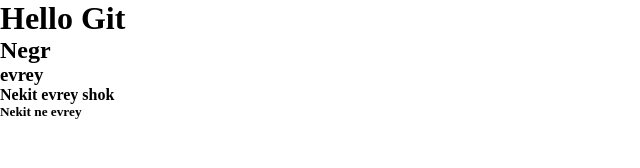
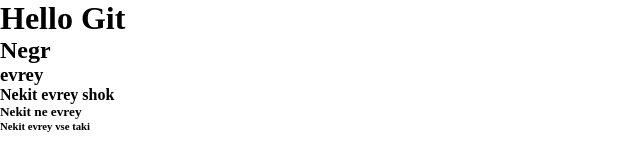
Before and after one commit to UglyBeautiful/git-course-2, a plain HTML site: page index.html in a window 1280 px wide. Shown: the full height of the page, 0-640 px from the left. Drawn offline with Linux system fonts and the light colour scheme.

Commit message:
index.html changed by user1

```diff
--- a/index.html
+++ b/index.html
@@ -17,5 +17,6 @@
     <h3>evrey</h3>
     <h4>Nekit evrey shok</h4>
     <h5>Nekit ne evrey</h5>
+    <h6>Nekit evrey vse taki</h6>
   </body>
 </html>
```
